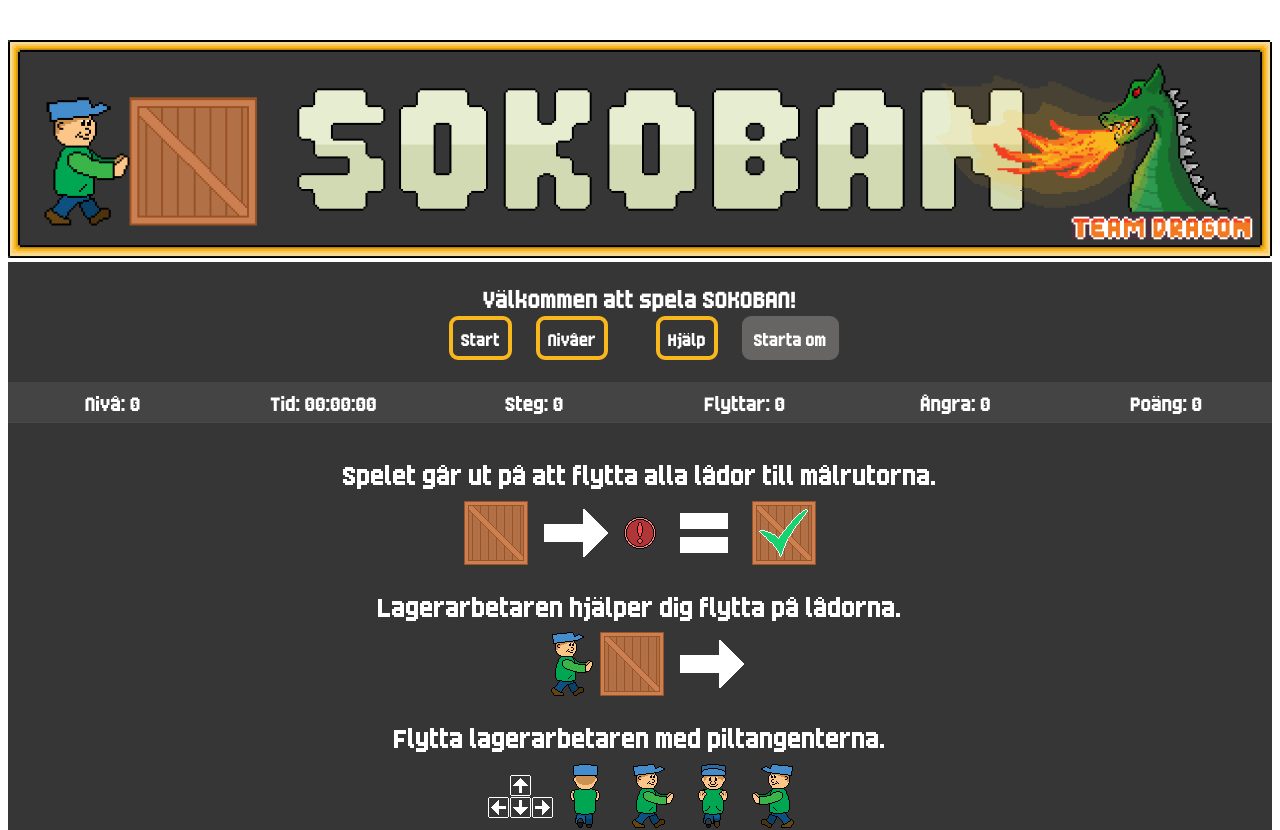
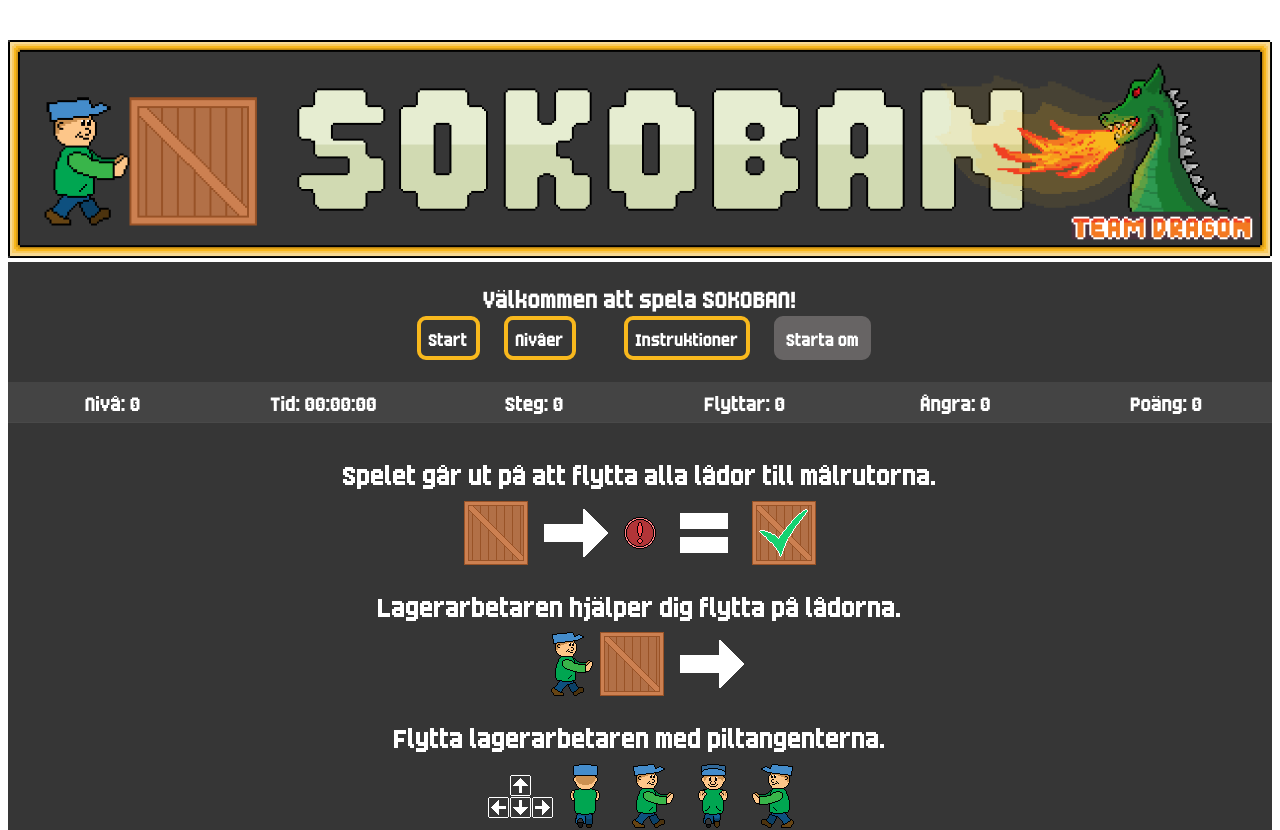
Before and after one commit to Lennart-321/sokoban-dragon, a React (Vite) app: page / in a window 1280 px wide. Shown: the top 830 px of the page. Built offline with nearby package versions, Linux system fonts and the light colour scheme.

Commit message:
Changed button text from 'hjälp' to 'instruktioner'

```diff
--- a/src/components/Menu.tsx
+++ b/src/components/Menu.tsx
@@ -39,7 +39,7 @@ export function Menu({ setGame, setShowTutorial, setStartScreenTab, levelNbr, se
             setStartScreenTab(false);
           }}
         >
-          Hjälp
+          Instruktioner
         </button>
         <button className="menu-game-button" disabled={restartDisabled} onClick={() => setLevel(levelNbr - 1)}>
           Starta om
```
